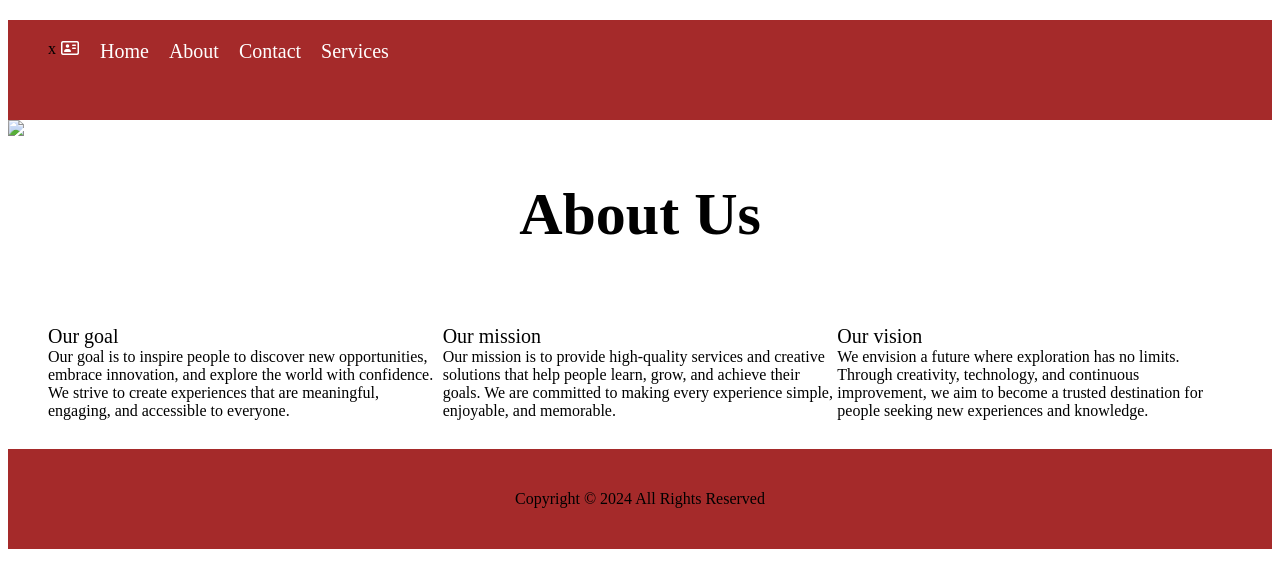
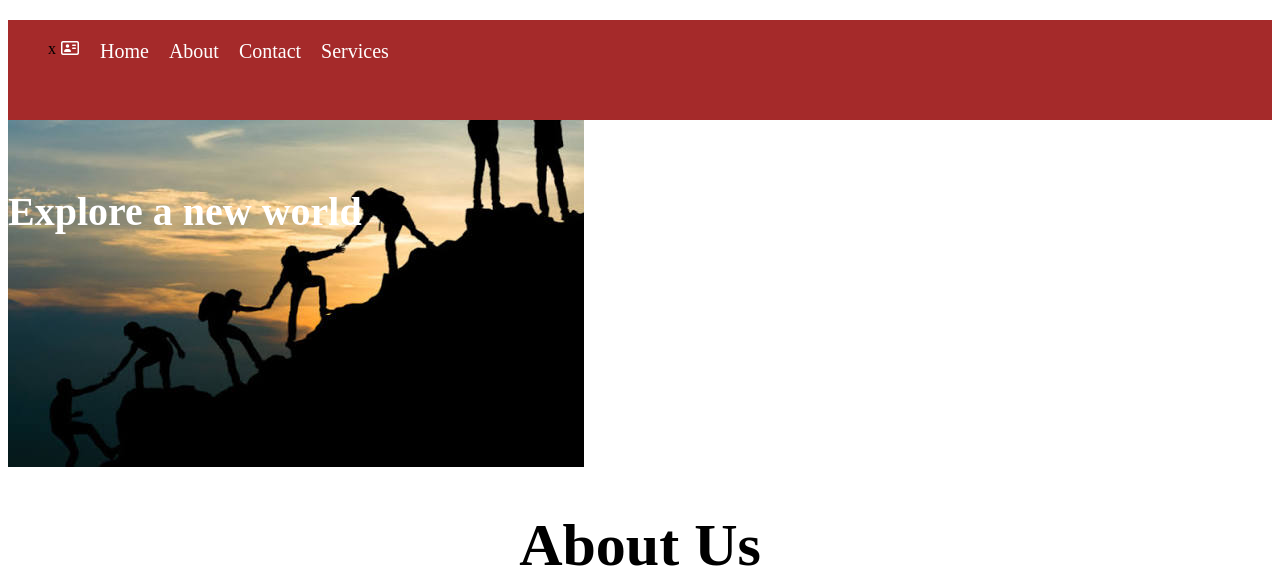
Before and after one commit to abdallam2004-coder/Nti-assigment, a plain HTML site: page index.html in a window 1280 px wide. Shown: the top 568 px of the page. Drawn offline with Linux system fonts and the light colour scheme; the site is published under a folder, as on GitHub Pages, so addresses that start at the root find nothing.

Commit message:
Fix HTML structure and update image source

```diff
--- a/index.html
+++ b/index.html
@@ -25,7 +25,7 @@
     <section class="HeroSection">
 
        <div class="heroimg">
-         <img src="/images.jpg">
+         <img src="images.jpg">
          <h1 class="myHeading">Explore a new world</h1> </div>
     </section>
       <div class="title">
```
